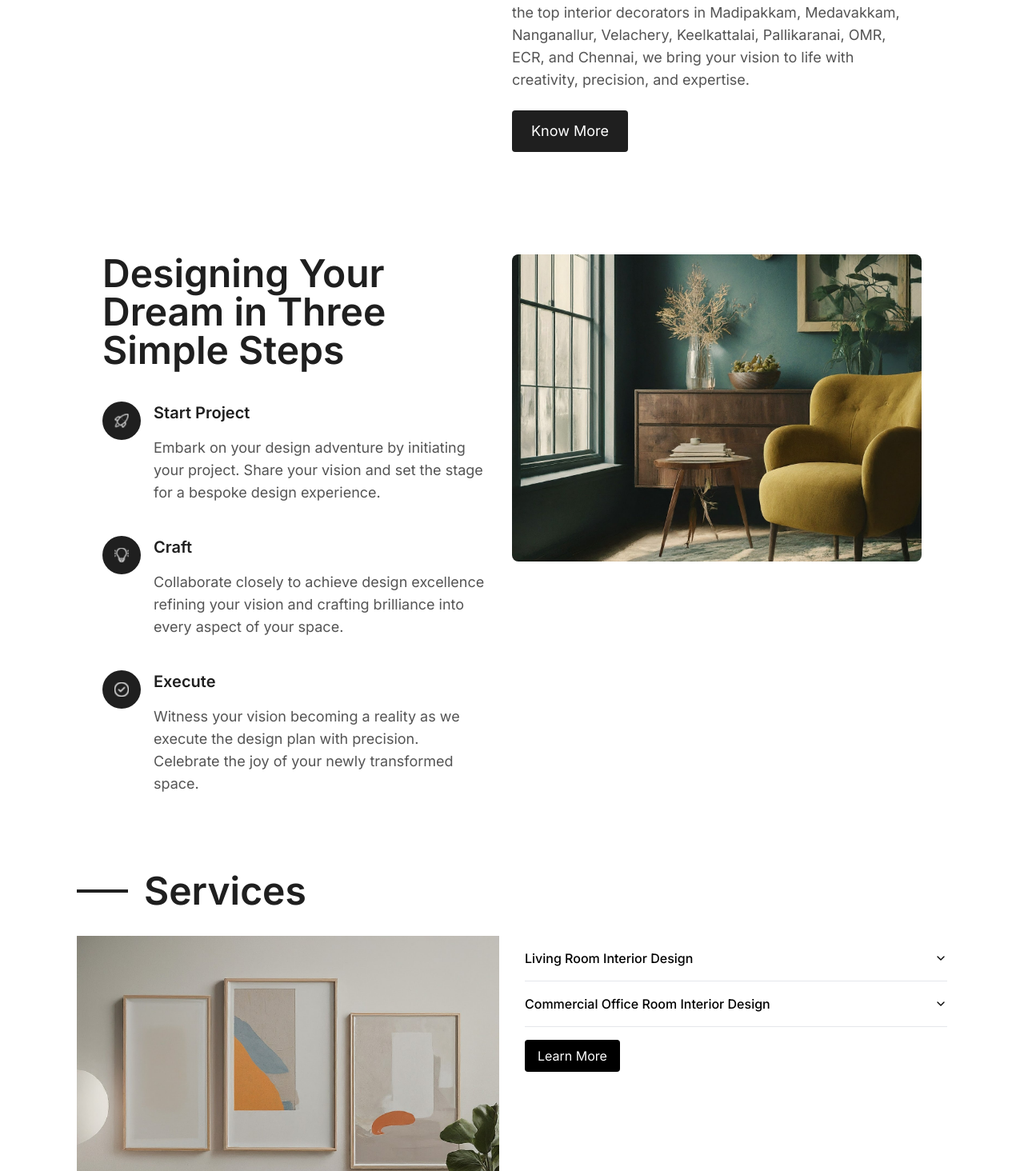
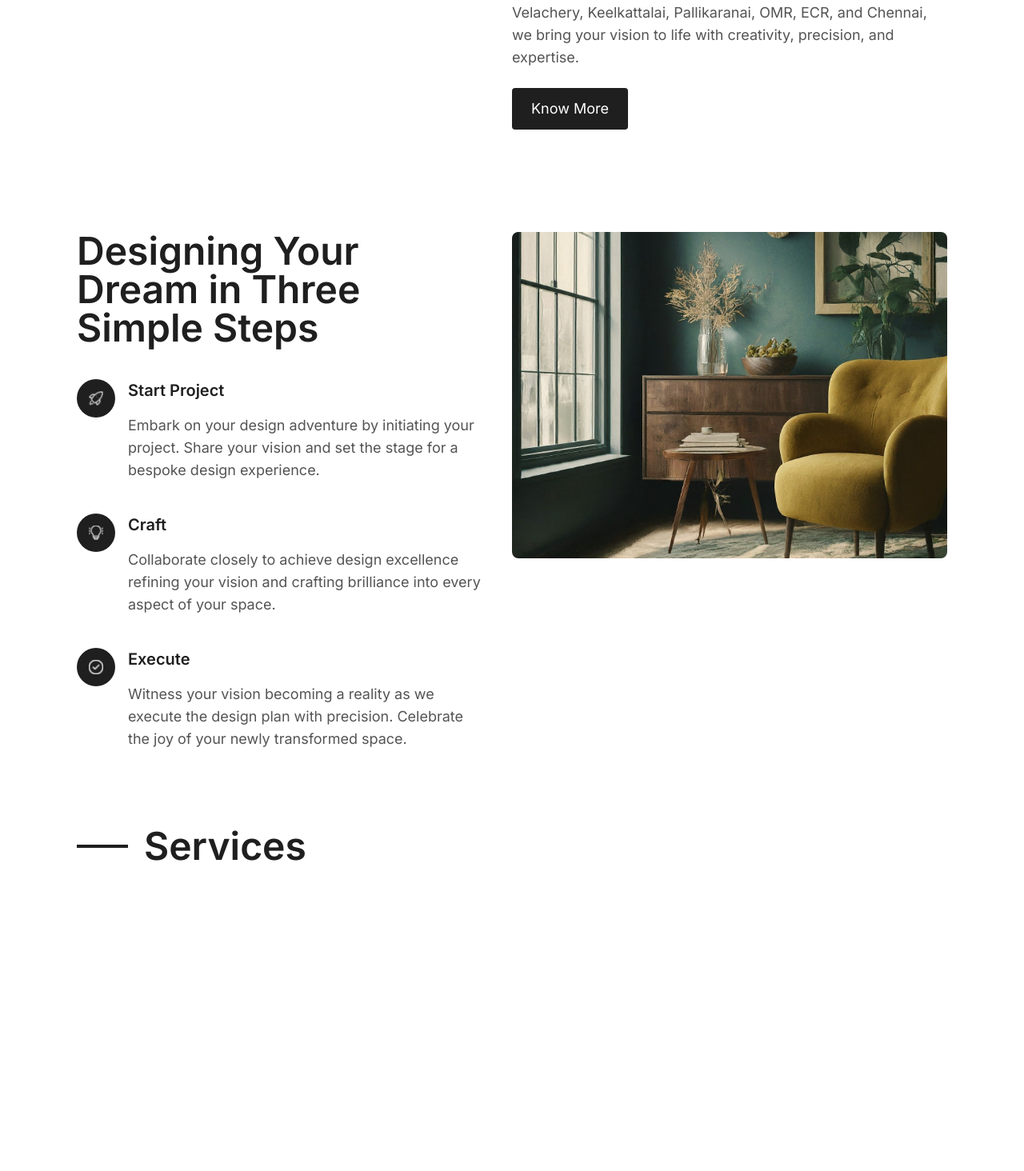
Before and after one commit to Sirajudeen-kb/interior, a Next.js app: page / in a window 1280 px wide. Shown: the part 1336-2800 px from the top of the page at 80% size. After the commit the page ends 2418 px from the top, so only its background shows below. Built offline with nearby package versions, Linux system fonts and the light colour scheme.

Commit message:
Revert "Installed accordion and updated services."
This reverts commit 08e51f87f707ab6fdc2b3ad2f159dee0f8b30a15.

```diff
--- a/app/Components/Services.tsx
+++ b/app/Components/Services.tsx
@@ -1,19 +1,19 @@
 "use client"
 
+import React from "react";
 import { useInView } from "react-intersection-observer";
-import Image from "next/image";
-import {
-  Accordion,
-  AccordionContent,
-  AccordionItem,
-  AccordionTrigger,
-} from "@/components/ui/accordion";
 
 const Services = () => {
-  const { ref, inView } = useInView({ triggerOnce: true });
+  const { ref, inView } = useInView({
+    triggerOnce: true, // Trigger the animation only once
+    threshold: 0.1, // Trigger when 10% of the element is visible
+  });
 
   return (
-    <div className="px-6 md:px-12 lg:px-24 lg:pt-24 pt-8 md:pt-16" ref={ref}>
+    <div
+      className="px-6 md:px-12 lg:px-24 lg:pt-24 pt-8 md:pt-16 overflow-x-hidden"
+      ref={ref}
+    >
       <div
         className={`flex items-center ${inView ? "animate-slide-right" : ""}`}
       >
@@ -22,38 +22,6 @@ const Services = () => {
           Services
         </h1>
       </div>
-      <div className="flex flex-col md:flex-row mt-8">
-        <div className="flex-1">
-          <Image
-            src="/images/interior-1.jpg" // Ensure the path to the image is correct
-            alt="Interior Design"
-            width={500}
-            height={500}
-            className="w-full h-auto"
-          />
-        </div>
-        <div className="flex-1 mt-8 md:mt-0 md:ml-8">
-          <Accordion type="single" collapsible className="w-full">
-            <AccordionItem value="item-1">
-              <AccordionTrigger>Living Room Interior Design</AccordionTrigger>
-              <AccordionContent>
-                Details about living room interior design...
-              </AccordionContent>
-            </AccordionItem>
-            <AccordionItem value="item-2">
-              <AccordionTrigger>
-                Commercial Office Room Interior Design
-              </AccordionTrigger>
-              <AccordionContent>
-                Details about commercial office room interior design...
-              </AccordionContent>
-            </AccordionItem>
-          </Accordion>
-          <button className="mt-4 px-4 py-2 bg-black text-white rounded">
-            Learn More
-          </button>
-        </div>
-      </div>
     </div>
   );
 };
--- a/components/ui/accordion.tsx
+++ /dev/null
@@ -1,58 +0,0 @@
-"use client"
-
-import * as React from "react"
-import * as AccordionPrimitive from "@radix-ui/react-accordion"
-import { ChevronDown } from "lucide-react"
-
-import { cn } from "@/lib/utils"
-
-const Accordion = AccordionPrimitive.Root
-
-const AccordionItem = React.forwardRef<
-  React.ElementRef<typeof AccordionPrimitive.Item>,
-  React.ComponentPropsWithoutRef<typeof AccordionPrimitive.Item>
->(({ className, ...props }, ref) => (
-  <AccordionPrimitive.Item
-    ref={ref}
-    className={cn("border-b", className)}
-    {...props}
-  />
-))
-AccordionItem.displayName = "AccordionItem"
-
-const AccordionTrigger = React.forwardRef<
-  React.ElementRef<typeof AccordionPrimitive.Trigger>,
-  React.ComponentPropsWithoutRef<typeof AccordionPrimitive.Trigger>
->(({ className, children, ...props }, ref) => (
-  <AccordionPrimitive.Header className="flex">
-    <AccordionPrimitive.Trigger
-      ref={ref}
-      className={cn(
-        "flex flex-1 items-center justify-between py-4 font-medium transition-all hover:underline [&[data-state=open]>svg]:rotate-180",
-        className
-      )}
-      {...props}
-    >
-      {children}
-      <ChevronDown className="h-4 w-4 shrink-0 transition-transform duration-200" />
-    </AccordionPrimitive.Trigger>
-  </AccordionPrimitive.Header>
-))
-AccordionTrigger.displayName = AccordionPrimitive.Trigger.displayName
-
-const AccordionContent = React.forwardRef<
-  React.ElementRef<typeof AccordionPrimitive.Content>,
-  React.ComponentPropsWithoutRef<typeof AccordionPrimitive.Content>
->(({ className, children, ...props }, ref) => (
-  <AccordionPrimitive.Content
-    ref={ref}
-    className="overflow-hidden text-sm transition-all data-[state=closed]:animate-accordion-up data-[state=open]:animate-accordion-down"
-    {...props}
-  >
-    <div className={cn("pb-4 pt-0", className)}>{children}</div>
-  </AccordionPrimitive.Content>
-))
-
-AccordionContent.displayName = AccordionPrimitive.Content.displayName
-
-export { Accordion, AccordionItem, AccordionTrigger, AccordionContent }
--- a/lib/utils.ts
+++ /dev/null
@@ -1,6 +0,0 @@
-import { type ClassValue, clsx } from "clsx"
-import { twMerge } from "tailwind-merge"
-
-export function cn(...inputs: ClassValue[]) {
-  return twMerge(clsx(inputs))
-}
--- a/tailwind.config.ts
+++ b/tailwind.config.ts
@@ -1,40 +1,20 @@
-import type { Config } from "tailwindcss"
+import type { Config } from "tailwindcss";
 
-const config = {
-  darkMode: ["class"],
+const config: Config = {
   content: [
-    './pages/**/*.{ts,tsx}',
-    './components/**/*.{ts,tsx}',
-    './app/**/*.{ts,tsx}',
-    './src/**/*.{ts,tsx}',
+    "./pages/**/*.{js,ts,jsx,tsx,mdx}",
+    "./components/**/*.{js,ts,jsx,tsx,mdx}",
+    "./app/**/*.{js,ts,jsx,tsx,mdx}",
   ],
-  prefix: "",
   theme: {
-    container: {
-      center: true,
-      padding: "2rem",
-      screens: {
-        "2xl": "1400px",
-      },
-    },
     extend: {
-      keyframes: {
-        "accordion-down": {
-          from: { height: "0" },
-          to: { height: "var(--radix-accordion-content-height)" },
-        },
-        "accordion-up": {
-          from: { height: "var(--radix-accordion-content-height)" },
-          to: { height: "0" },
-        },
-      },
-      animation: {
-        "accordion-down": "accordion-down 0.2s ease-out",
-        "accordion-up": "accordion-up 0.2s ease-out",
+      backgroundImage: {
+        "gradient-radial": "radial-gradient(var(--tw-gradient-stops))",
+        "gradient-conic":
+          "conic-gradient(from 180deg at 50% 50%, var(--tw-gradient-stops))",
       },
     },
   },
-  plugins: [require("tailwindcss-animate")],
-} satisfies Config
-
-export default config
+  plugins: [],
+};
+export default config;
```
Also changed, not shown: package.json (+1 -7 lines), components.json (deleted), 1 other file (tests, documents, lock files or other folders).
